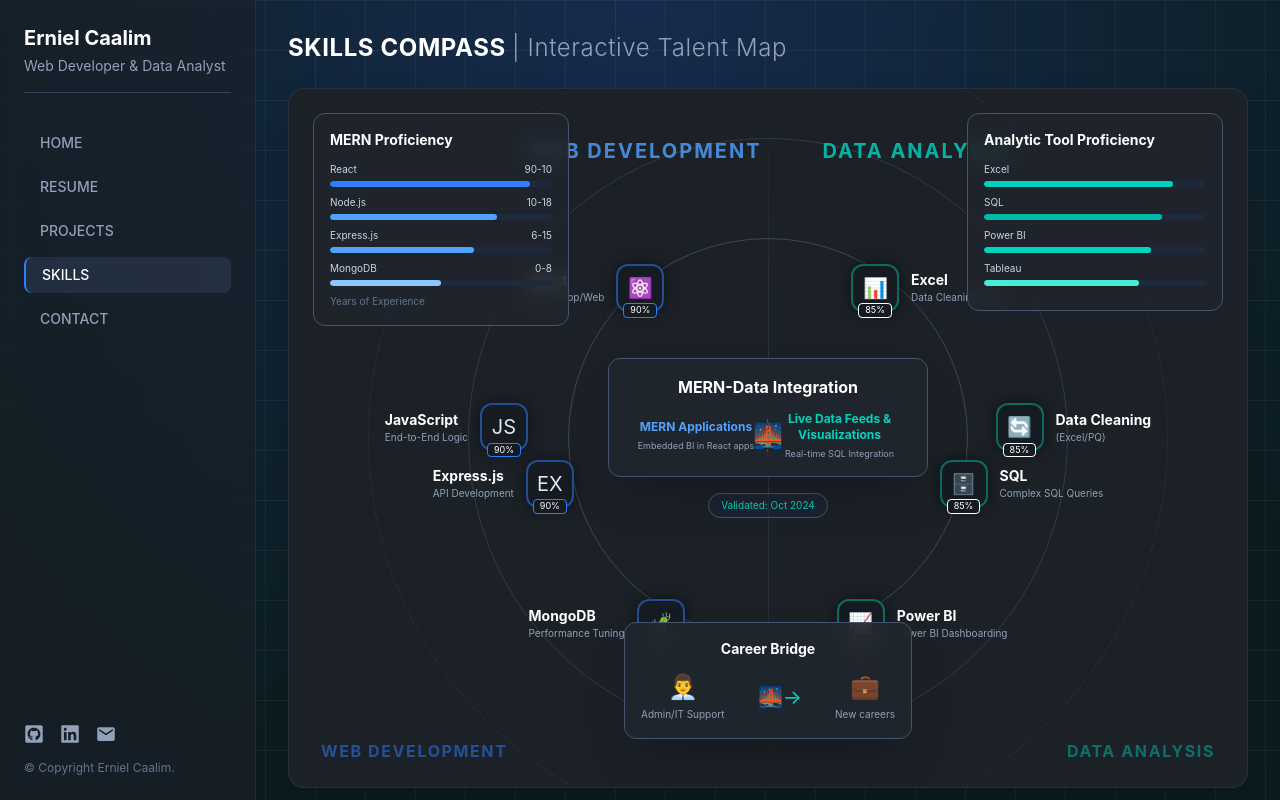
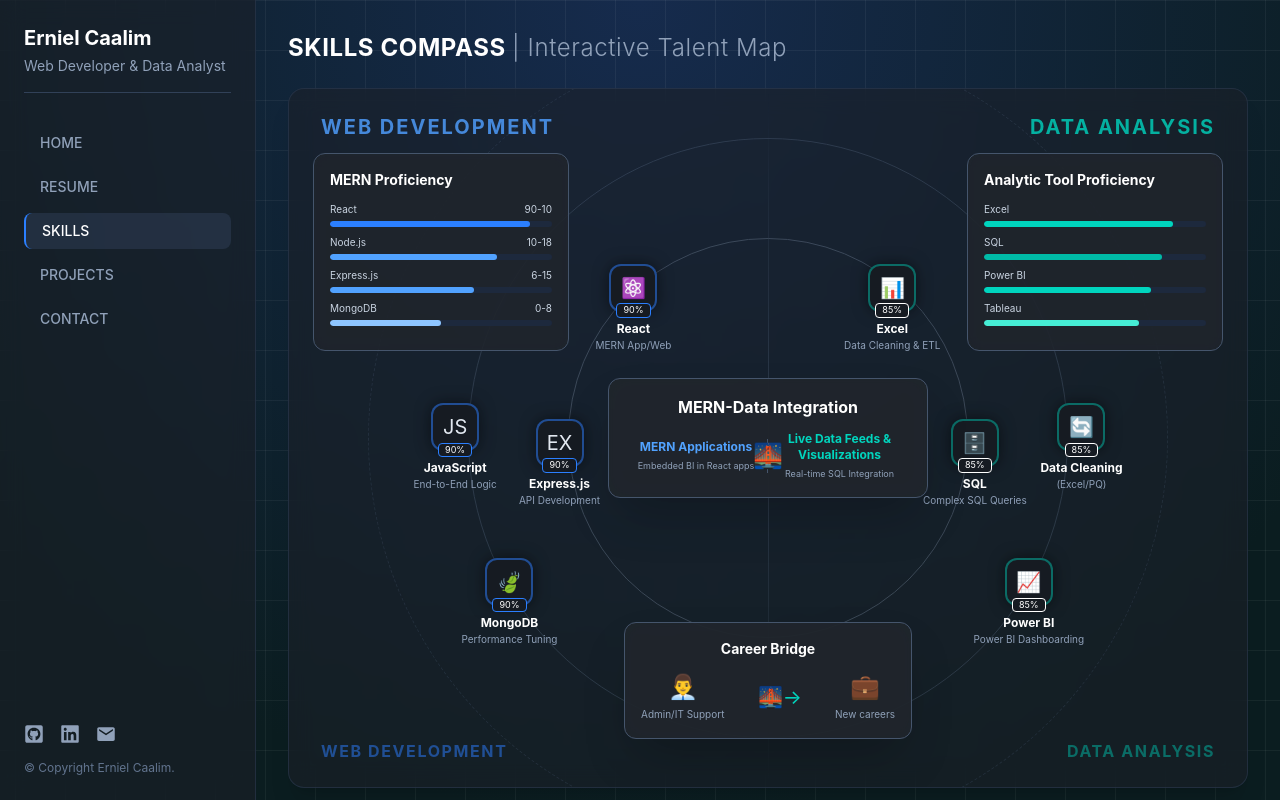
Before and after one commit to EMCSquare12/erniel-portfolio, a React (Vite) app: page /skills in a window 1280 px wide. Built offline with nearby package versions, Linux system fonts and the light colour scheme.

Commit message:
Fix: Change components alignment in SkillPage

```diff
--- a/src/components/Sidebar.jsx
+++ b/src/components/Sidebar.jsx
@@ -8,10 +8,9 @@ export default function Sidebar() {
   const navItems = [
     { name: "HOME", path: "/" },
     { name: "RESUME", path: "/resume" },
+    { name: "SKILLS", path: "/skills" },
     { name: "PROJECTS", path: "/projects" },
     // { name: "DASHBOARD", path: "/dashboard" },
-    { name: "SKILLS", path: "/skills" },
-
     { name: "CONTACT", path: "/contact" },
   ];
 
--- a/src/pages/SkillsPage.jsx
+++ b/src/pages/SkillsPage.jsx
@@ -1,4 +1,5 @@
 import React from "react";
+import { Card } from "../components/Card";
 
 export default function SkillsPage() {
   // Reusable Component for the small progress bars
@@ -27,7 +28,7 @@ export default function SkillsPage() {
     themeColor,
   }) => (
     <div
-      className={`absolute flex items-center space-x-3 ${positionClasses} z-20`}
+      className={`absolute flex items-center flex-col justify-center ${positionClasses} z-20`}
     >
       {/* Icon Box */}
       <div
@@ -41,8 +42,8 @@ export default function SkillsPage() {
         </span>
       </div>
       {/* Text block */}
-      <div className="flex flex-col">
-        <span className="text-white font-bold text-sm">{title}</span>
+      <div className="flex flex-col items-center mt-2">
+        <span className="text-white font-bold text-[12px]">{title}</span>
         <span className="text-slate-400 text-[10px]">{subtitle}</span>
       </div>
     </div>
@@ -59,7 +60,7 @@ export default function SkillsPage() {
       </h2>
 
       {/* MAIN COMPASS CONTAINER */}
-      <div className="relative w-full h-[700px] bg-[#1c2128] border border-slate-700/50 rounded-2xl overflow-hidden shadow-2xl flex items-center justify-center">
+      <Card className="relative w-full h-[700px] bg-[#1c2128] border border-slate-700/50 rounded-2xl overflow-hidden shadow-2xl flex items-center justify-center">
         {/* Radar Background Circles */}
         <div className="absolute inset-0 flex items-center justify-center opacity-30 pointer-events-none">
           <div className="w-[800px] h-[800px] rounded-full border border-slate-600 border-dashed absolute"></div>
@@ -70,7 +71,7 @@ export default function SkillsPage() {
         </div>
 
         {/* TOP LEFT: MERN Proficiency Card */}
-        <div className="absolute top-6 left-6 w-64 bg-[#21262d]/80 backdrop-blur-sm border border-slate-600 p-4 rounded-xl z-30">
+        <div className="absolute top-16 left-6 w-64 bg-[#21262d]/80 backdrop-blur-sm border border-slate-600 p-4 rounded-xl z-30">
           <h3 className="text-white font-bold text-sm mb-3">
             MERN Proficiency
           </h3>
@@ -98,11 +99,10 @@ export default function SkillsPage() {
             percentage={50}
             colorClass="bg-blue-300"
           />
-          <p className="text-[10px] text-slate-500 mt-2">Years of Experience</p>
         </div>
 
         {/* TOP RIGHT: Analytic Tool Proficiency Card */}
-        <div className="absolute top-6 right-6 w-64 bg-[#21262d]/80 backdrop-blur-sm border border-slate-600 p-4 rounded-xl z-30">
+        <div className="absolute top-16 right-6 w-64 bg-[#21262d]/80 backdrop-blur-sm border border-slate-600 p-4 rounded-xl z-30">
           <h3 className="text-white font-bold text-sm mb-3">
             Analytic Tool Proficiency
           </h3>
@@ -133,10 +133,10 @@ export default function SkillsPage() {
         </div>
 
         {/* SECTION LABELS */}
-        <div className="absolute top-12 left-1/4 text-xl font-bold text-blue-400/80 tracking-widest z-10">
+        <div className="absolute top-6 left-8 text-xl font-bold text-blue-400/80 tracking-widest z-10">
           WEB DEVELOPMENT
         </div>
-        <div className="absolute top-12 right-1/4 text-xl font-bold text-teal-400/80 tracking-widest z-10">
+        <div className="absolute top-6 right-8 text-xl font-bold text-teal-400/80 tracking-widest z-10">
           DATA ANALYSIS
         </div>
 
@@ -174,9 +174,9 @@ export default function SkillsPage() {
               </div>
             </div>
           </div>
-          <div className="mt-4 px-3 py-1 bg-slate-800/50 border border-slate-600 rounded-full text-[10px] text-teal-400">
+          {/* <div className="mt-4 px-3 py-1 bg-slate-800/50 border border-slate-600 rounded-full text-[10px] text-teal-400">
             Validated: Oct 2024
-          </div>
+          </div> */}
         </div>
 
         {/* BOTTOM BOX: Career Bridge */}
@@ -204,7 +204,7 @@ export default function SkillsPage() {
           subtitle="MERN App/Web"
           score={90}
           themeColor="blue"
-          positionClasses="top-[25%] left-[25%] flex-row-reverse space-x-reverse"
+          positionClasses="top-[25%] left-[32%]"
         />
         <SkillNode
           icon="JS"
@@ -212,7 +212,7 @@ export default function SkillsPage() {
           subtitle="End-to-End Logic"
           score={90}
           themeColor="blue"
-          positionClasses="top-[45%] left-[10%] flex-row-reverse space-x-reverse"
+          positionClasses="top-[45%] left-[13%]"
         />
         <SkillNode
           icon="EX"
@@ -220,7 +220,7 @@ export default function SkillsPage() {
           subtitle="API Development"
           score={90}
           themeColor="blue"
-          positionClasses="bottom-[40%] left-[15%] flex-row-reverse space-x-reverse"
+          positionClasses="bottom-[40%] left-[24%]"
         />
         <SkillNode
           icon="🍃"
@@ -228,7 +228,7 @@ export default function SkillsPage() {
           subtitle="Performance Tuning"
           score={90}
           themeColor="blue"
-          positionClasses="bottom-[20%] left-[25%] flex-row-reverse space-x-reverse"
+          positionClasses="bottom-[20%] left-[18%] "
         />
 
         {/* RIGHT SIDE SKILL NODES (Data Analysis) */}
@@ -238,7 +238,7 @@ export default function SkillsPage() {
           subtitle="Data Cleaning & ETL"
           score={85}
           themeColor="teal"
-          positionClasses="top-[25%] right-[25%]"
+          positionClasses="top-[25%] right-[32%]"
         />
         <SkillNode
           icon="🔄"
@@ -246,7 +246,7 @@ export default function SkillsPage() {
           subtitle="(Excel/PQ)"
           score={85}
           themeColor="teal"
-          positionClasses="top-[45%] right-[10%]"
+          positionClasses="top-[45%] right-[13%]"
         />
         <SkillNode
           icon="🗄️"
@@ -254,7 +254,7 @@ export default function SkillsPage() {
           subtitle="Complex SQL Queries"
           score={85}
           themeColor="teal"
-          positionClasses="bottom-[40%] right-[15%]"
+          positionClasses="bottom-[40%] right-[23%]"
         />
         <SkillNode
           icon="📈"
@@ -262,9 +262,9 @@ export default function SkillsPage() {
           subtitle="Power BI Dashboarding"
           score={85}
           themeColor="teal"
-          positionClasses="bottom-[20%] right-[25%]"
+          positionClasses="bottom-[20%] right-[17%]"
         />
-      </div>
+      </Card>
     </div>
   );
 }
```
